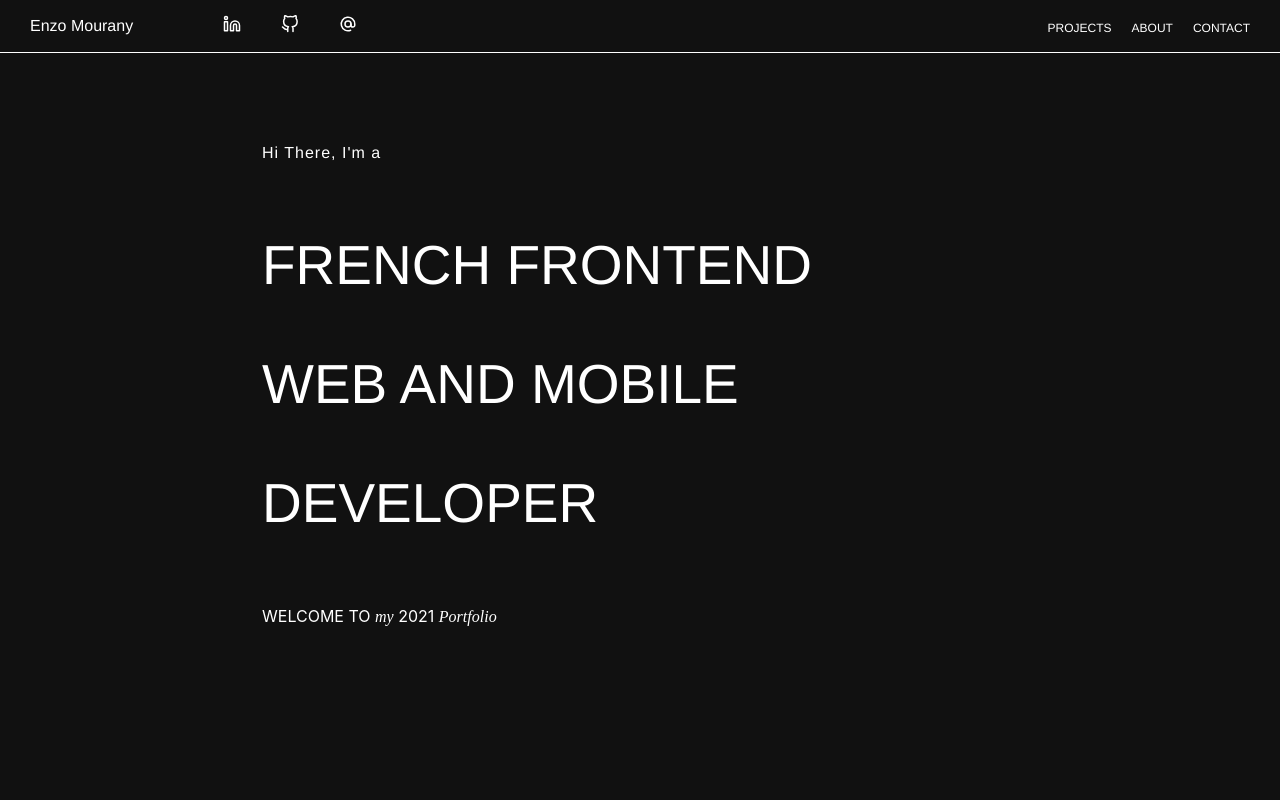
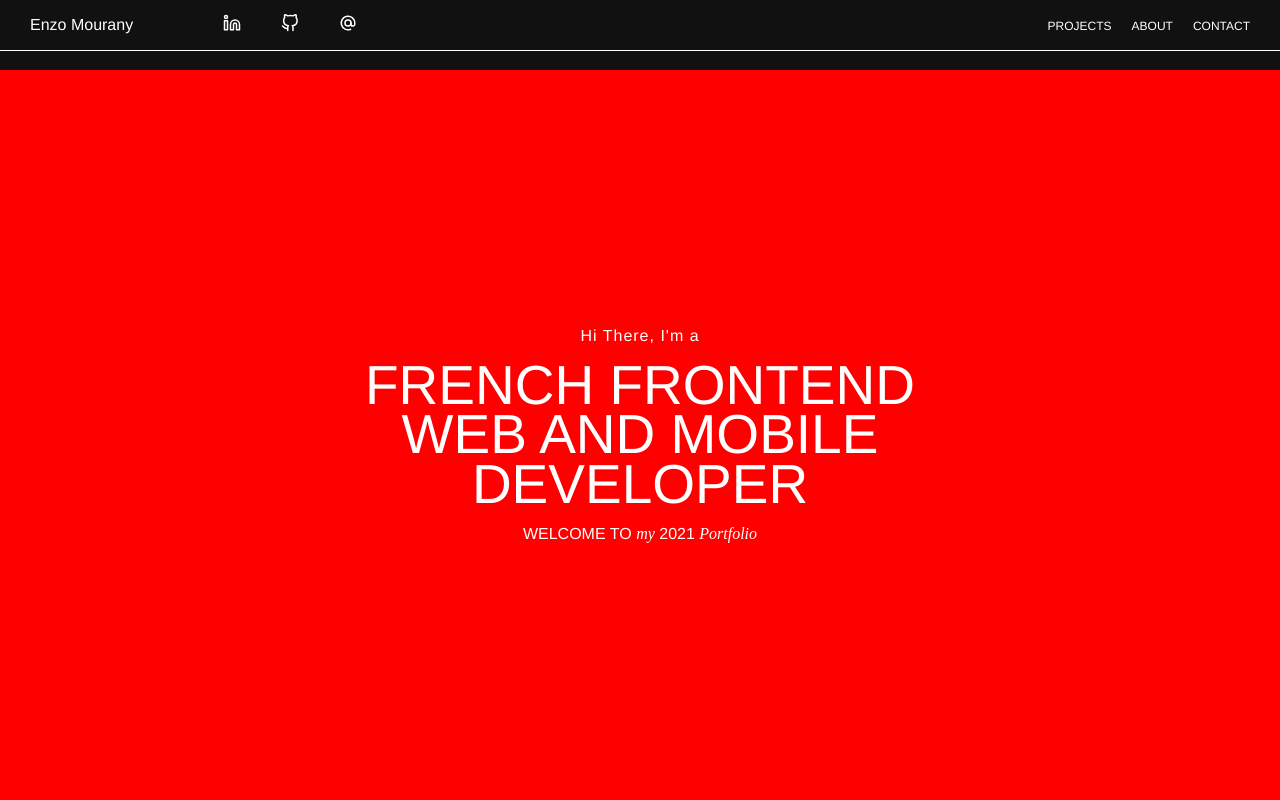
Before and after one commit to enzo-mourany/portfolio, a Next.js app: page / in a window 1280 px wide. Shown: the top 800 px of the page. Built offline with nearby package versions, Linux system fonts and the light colour scheme.

Commit message:
center components homepage

```diff
--- a/pages/HomePage.jsx
+++ b/pages/HomePage.jsx
@@ -5,13 +5,10 @@ import styles from '../styles/homepage.module.scss';
 export default function HomePage() {
     return (
         <div className={styles.intro} id='intro'>
-
-            <div className={styles.right}>
             <div className={styles.wrapper}>
                 <div className={styles.presentation}>
                     <p>Hi There, I'm a</p>
                 </div>
-
                 <div className={styles.title}>
                     <h3>FRENCH FRONTEND</h3>
                     <h3>WEB AND MOBILE</h3>
@@ -23,6 +20,5 @@ export default function HomePage() {
 
             </div>
         </div>
-        </div>
     );
 }
--- a/styles/globals.scss
+++ b/styles/globals.scss
@@ -5,7 +5,7 @@ html,
 body {
     padding: 0;
     margin: 0;
-    font-family: -apple-system, BlinkMacSystemFont, Segoe UI, Roboto, Oxygen, Ubuntu, Cantarell, Fira Sans, Droid Sans, Helvetica Neue, sans-serif;
+    font-family: PP, helvetica, arial, sans-serif;
     background-color: $grey;
 }
 
@@ -13,7 +13,3 @@ a {
     color: inherit;
     text-decoration: none;
 }
-
-* {
-    box-sizing: border-box;
-}
--- a/styles/homepage.module.scss
+++ b/styles/homepage.module.scss
@@ -3,72 +3,20 @@
     display: flex;
     justify-content: center;
     align-items: center;
-    padding-bottom: 100px;
-    padding-left: 50px;
-    width: 80%;
+    width: 100%;
     height: calc(100vh - 70px);
     .scrollbar-hidden {
         -ms-overflow-style: none;
         scrollbar-width: none;
         /* Firefox */
     }
-    .icons {
-        position: absolute;
-        left: 70px;
-        bottom: 0px;
-        z-index: 10;
-        .itemContainer {
-            padding: 5px;
-            margin-bottom: 15px;
-            transition: all 0.2s ease;
-            a {
-                svg {
-                    opacity: 60%;
-                    color: #fff;
-                }
-            }
-        }
-    }
-    .icons::after {
-        content: '';
-        display: block;
-        width: 1px;
-        height: 90px;
-        margin: 0px auto;
-        background-color: #fff;
-        opacity: 60%;
-    }
-    .explore {
-        position: absolute;
-        right: 70px;
-        bottom: 0px;
-        width: 40px;
-        z-index: 10;
-        .text {
-            display: flex;
-            flex-direction: column;
-            -webkit-box-align: center;
-            align-items: center;
-            position: relative;
-            p {
-                margin: 20px auto;
-                padding: 10px;
-                letter-spacing: 0.5em;
-                -webkit-writing-mode: vertical-rl;
-                writing-mode: vertical-rl;
-                font-size: 12px;
-                opacity: 60%;
-                color: #fff;
-                font-family: PP, helvetica, arial, sans-serif;
-            }
-        }
-    }
-    .right {
+    .wrapper {
         position: relative;
         -webkit-font-smoothing: antialiased;
-        .wrapper {
+        background-color: red;
         display: flex;
         justify-content: center;
+        align-items: center;
         flex-direction: column;
         width: 100%;
         height: 100%;
@@ -81,11 +29,15 @@
             }
         }
         .title {
+            text-align: center;
             h3 {
                 font-size: 55px;
                 font-weight: 400;
                 color: #fff;
                 font-family: PP, helvetica, arial, sans-serif;
+                line-height: 0.9;
+                margin: 0;
+                padding: 0;
             }
         }
         .welcome {
@@ -102,4 +54,3 @@
         }
     }
 }
-}
```
Lines whose indentation alone changed are shown as unchanged.
